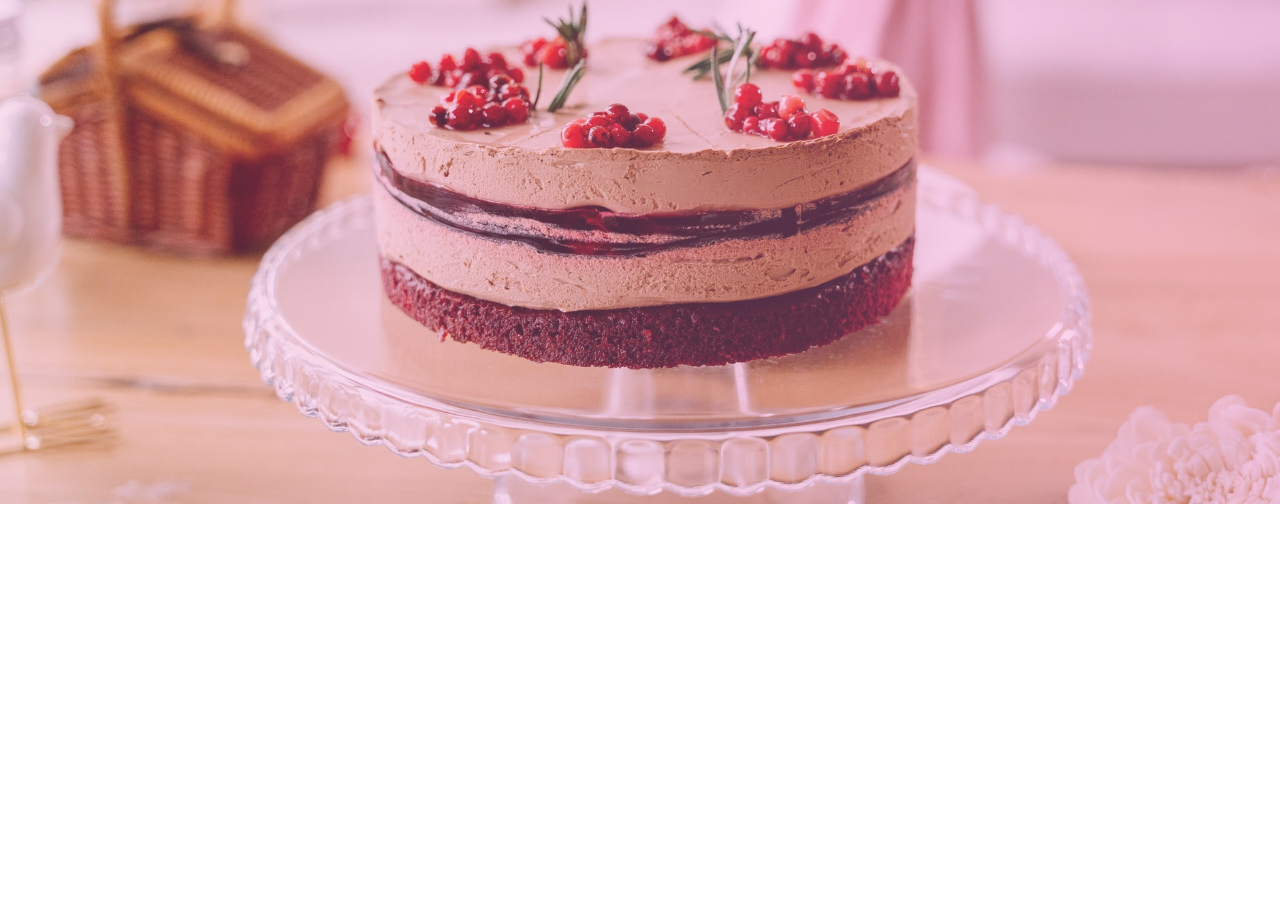
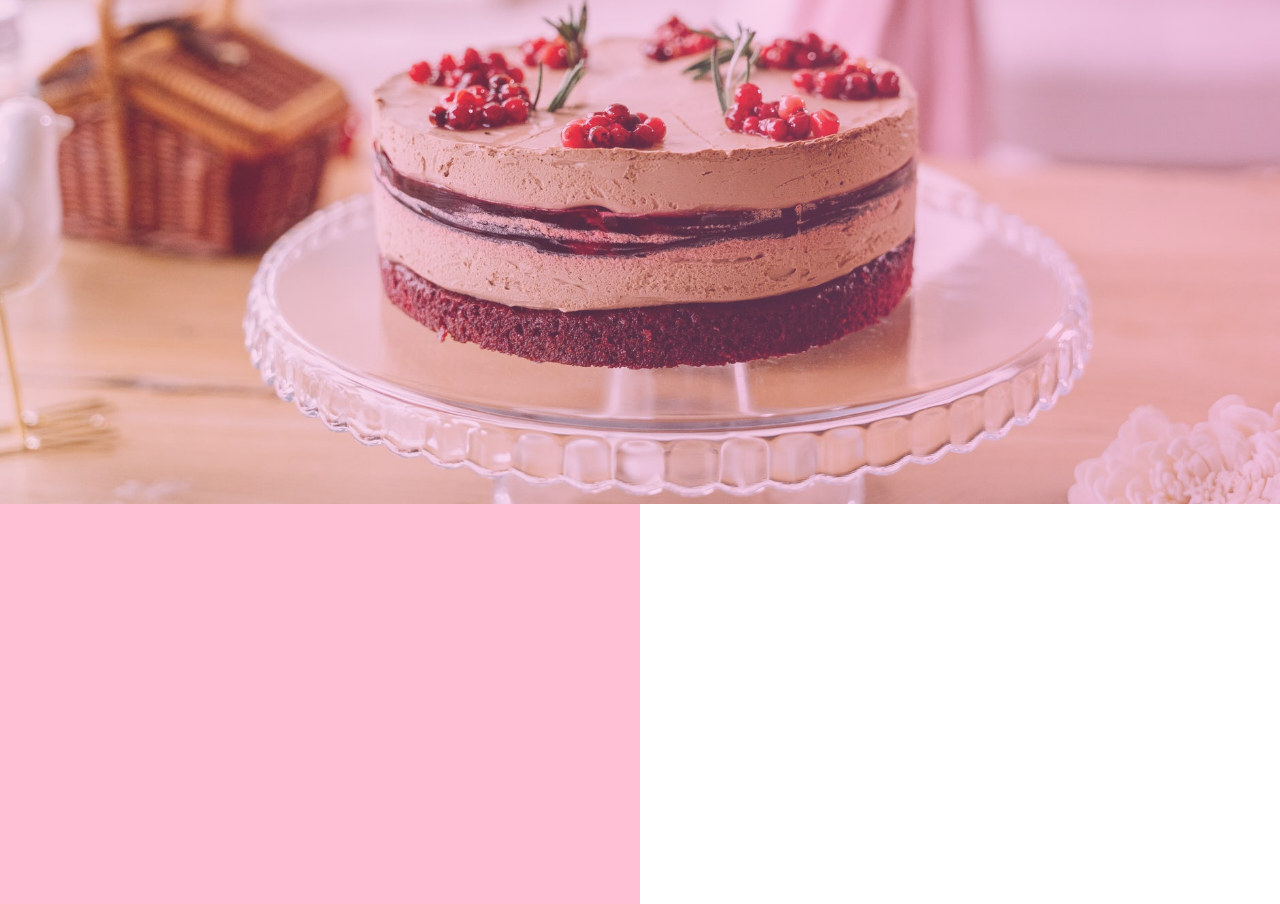
Before and after one commit to gabrielrikson/Landing-Page-Confeitaria, a plain HTML site: page index.html in a window 1280 px wide. Shown: the part 200-1104 px from the top of the page. Before the commit the page ends 800 px from the top, so only its background shows below. Drawn offline with Linux system fonts and the light colour scheme; a web font is replaced by a local one.

Commit message:
Esboçando a primeira sessao após o banner principal. Implantando interfaçe responsiva.

```diff
--- /dev/null
+++ b/css/sessao1.css
@@ -0,0 +1,25 @@
+section.sessao1{
+    width: 100%;
+    min-height: 400px;
+    display: flex;
+}
+
+.sessao1-left{
+    background-color: var(--main-bg-color);
+    min-height: 300px;
+    width: 50%;
+}
+
+.sessao1-right{
+    min-height: 300px;
+    width: 50%;
+}
+
+@media screen and (max-width:768px) {
+    section.sessao1{
+        flex-direction: column;
+    }
+    .sessao1-left,.sessao1-right{
+        width: 100%;
+    }
+}
--- a/index.html
+++ b/index.html
@@ -6,6 +6,7 @@
     <meta name="viewport" content="width=device-width, initial-scale=1.0">
     <link rel="stylesheet" href="./css/header.css">
     <link rel="stylesheet" href="./css/banner-principal.css">
+    <link rel="stylesheet" href="./css/sessao1.css">
     <link rel="stylesheet" href="./css/classesAuxiliares.css">
     <title>Doces Delícias | Confeitaria</title>
 </head>
@@ -34,8 +35,13 @@
     </header>
 
     <section class="banner-principal">
-        <div class="overlay"></div>
+        <div class="overlay"></div><!--overlay-->
     </section><!--banner-principal-->
+
+    <section class="sessao1">
+        <div class="sessao1-left"></div><!--sessao1-left-->
+        <div class="sessao1-right"></div><!--sessao1-left-->
+    </section><!--sessao1-->
 
 
     <script src="./js/jquery-3.6.0.min.js"></script>
```
